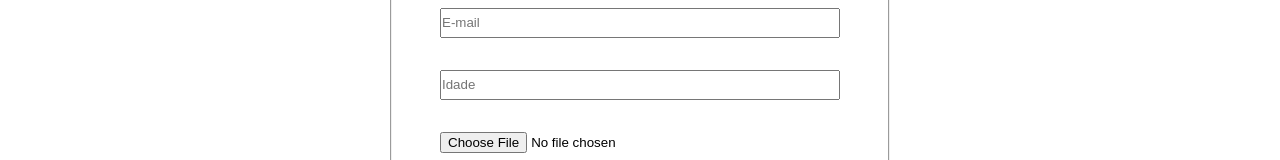
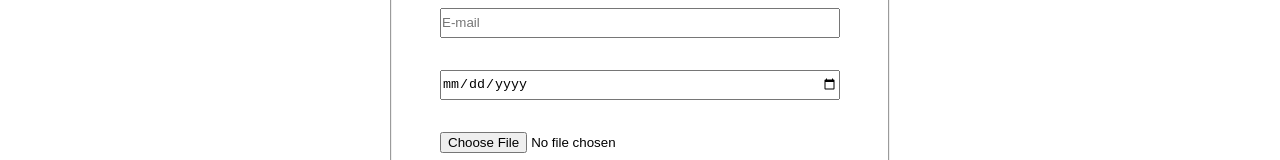
Before and after one commit to pedrogles/RegisterGovPB, a React (Create React App) app: page /cadastro in a window 1280 px wide. Shown: the part 264-424 px from the top of the page. Built offline with nearby package versions, Linux system fonts and the light colour scheme.

Commit message:
input type changed

```diff
--- a/src/pages/register/Register.jsx
+++ b/src/pages/register/Register.jsx
@@ -20,10 +20,8 @@ function Register() {
 
                     <input
                     id="idade"
-                    type="number"
-                    min="0"
-                    max="120"
-                    placeholder="Idade"></input>
+                    type="date"
+                    placeholder="Data de Nascimento"></input>
 
                     <input
                     id="imgFile"
```
